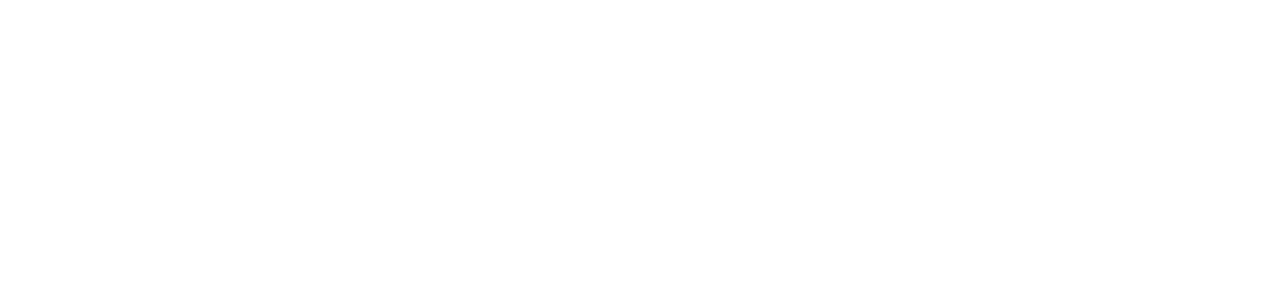
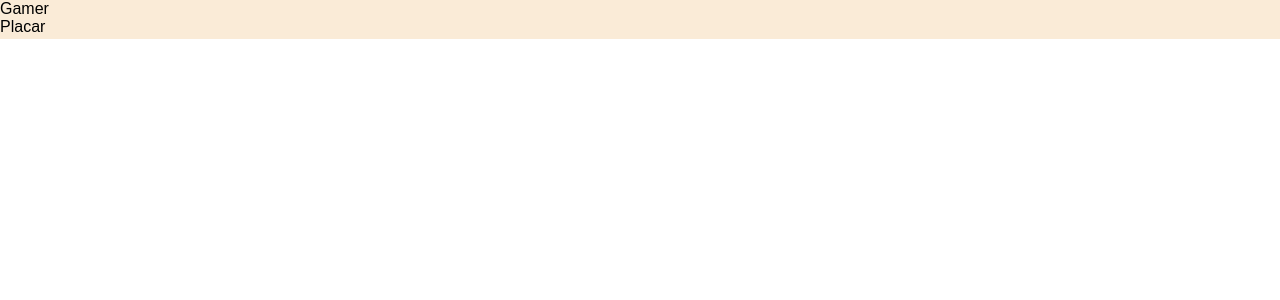
Before and after one commit to DevDemetrio/GamerPoint, a React (Vite) app: page / in a window 1280 px wide. Shown: the top 300 px of the page. Built offline with nearby package versions, Linux system fonts and the light colour scheme.

Commit message:
Foram criados compnentes de estílo para o header, e melhorado o css reset

```diff
--- a/src/App.jsx
+++ b/src/App.jsx
@@ -1,11 +1,12 @@
 import React from 'react'
+import Header from './componets/Header'
 
 function App() {
 
 
   return (
     <>
-
+      <Header containerTitlePrimary={"#FF0000"} containerTitleSecundary={"#3300FF"}/>
     </>
   )
 }
--- /dev/null
+++ b/src/componets/Header/index.jsx
@@ -0,0 +1,21 @@
+import {HeaderContainetr, TitleContainer, Title} from "./styled"
+
+const Header = ({containerTitlePrimary,containerTitleSecundary}) =>{
+  return(
+      <HeaderContainetr>
+        <TitleContainer $containerTitlePrimary={containerTitlePrimary}>
+            <Title>
+              Gamer
+            </Title>
+        </TitleContainer>
+        <TitleContainer $containerTitleSecundary={containerTitleSecundary}>
+            <Title>
+              Placar
+            </Title>
+          </TitleContainer>
+
+      </HeaderContainetr>
+  )
+}
+
+export default Header
--- /dev/null
+++ b/src/componets/Header/styled.js
@@ -0,0 +1,22 @@
+import styled from "styled-components";
+
+
+
+export const HeaderContainetr = styled.header`
+  height: 39px;
+
+  background-color: antiquewhite;
+`
+
+export const TitleContainer = styled.div`
+
+
+
+
+
+`
+
+export const Title = styled.span`
+  display: block;
+
+`
--- a/src/globalStyle.jsx
+++ b/src/globalStyle.jsx
@@ -11,6 +11,10 @@
     box-sizing: border-box;
   }
 
+  body, span, div, header{
+    margin: 0px;
+    padding: 0px
+  }
 
 `
 
```
